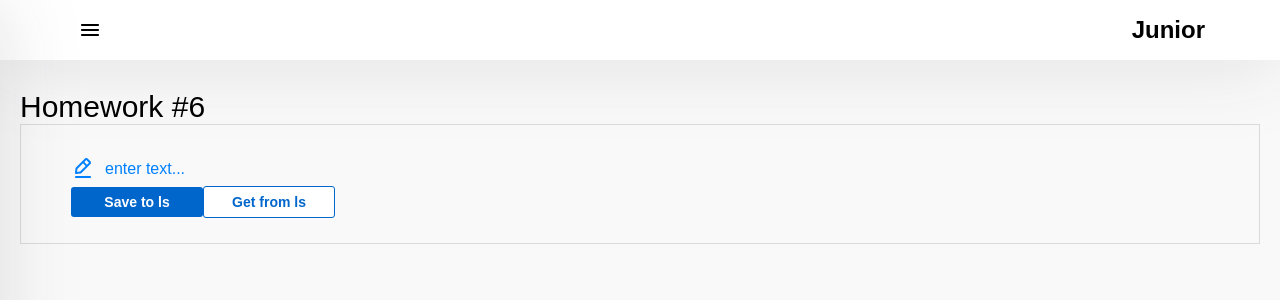
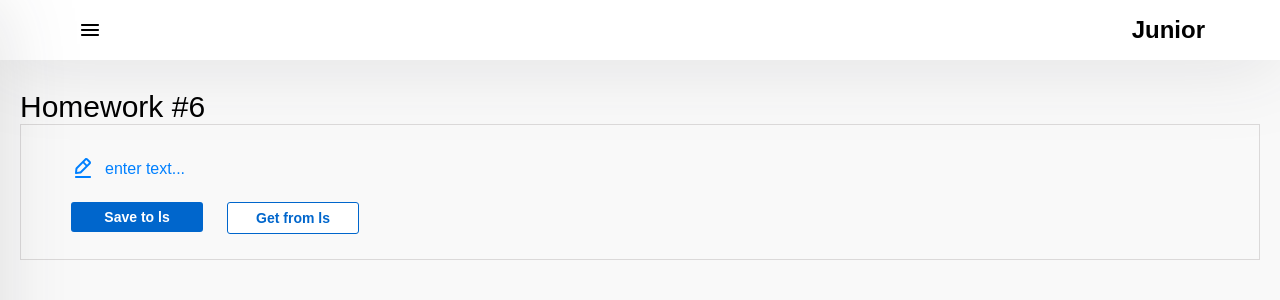
Before and after one commit to apastan/hw-sprint-2, a React (Create React App) app: page /#/junior in a window 1280 px wide. Shown: the top 300 px of the page. Built offline with nearby package versions, Linux system fonts and the light colour scheme; the HTML template or start-up script is replaced by a standard one.

Commit message:
03-02 feature: add styles for HW6 component

```diff
--- a/src/s2-homeworks/hw06/HW6.module.css
+++ b/src/s2-homeworks/hw06/HW6.module.css
@@ -1,5 +1,9 @@
 .buttonsContainer {
+    display: flex;
+    gap: 24px;
+    align-items: flex-start;
 }
 
 .editableSpanContainer {
+    margin-bottom: 16px;
 }
```
